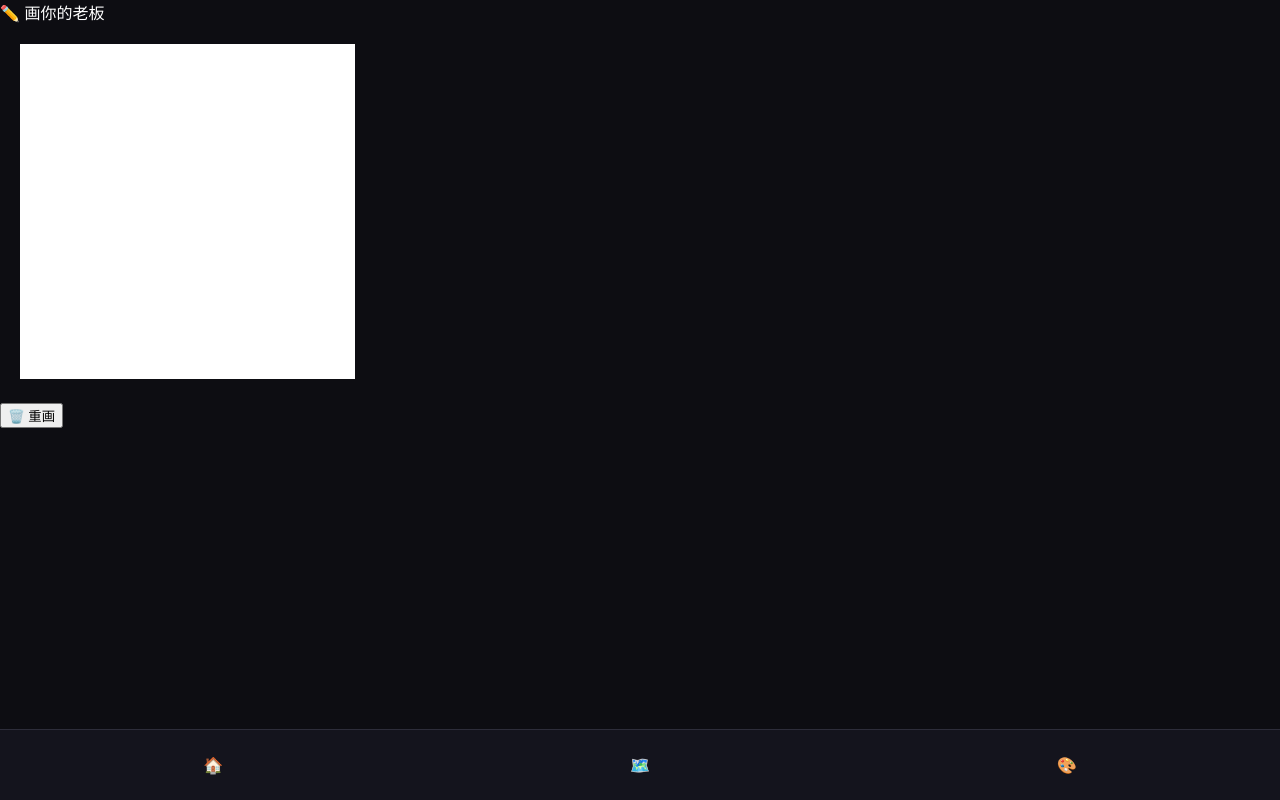
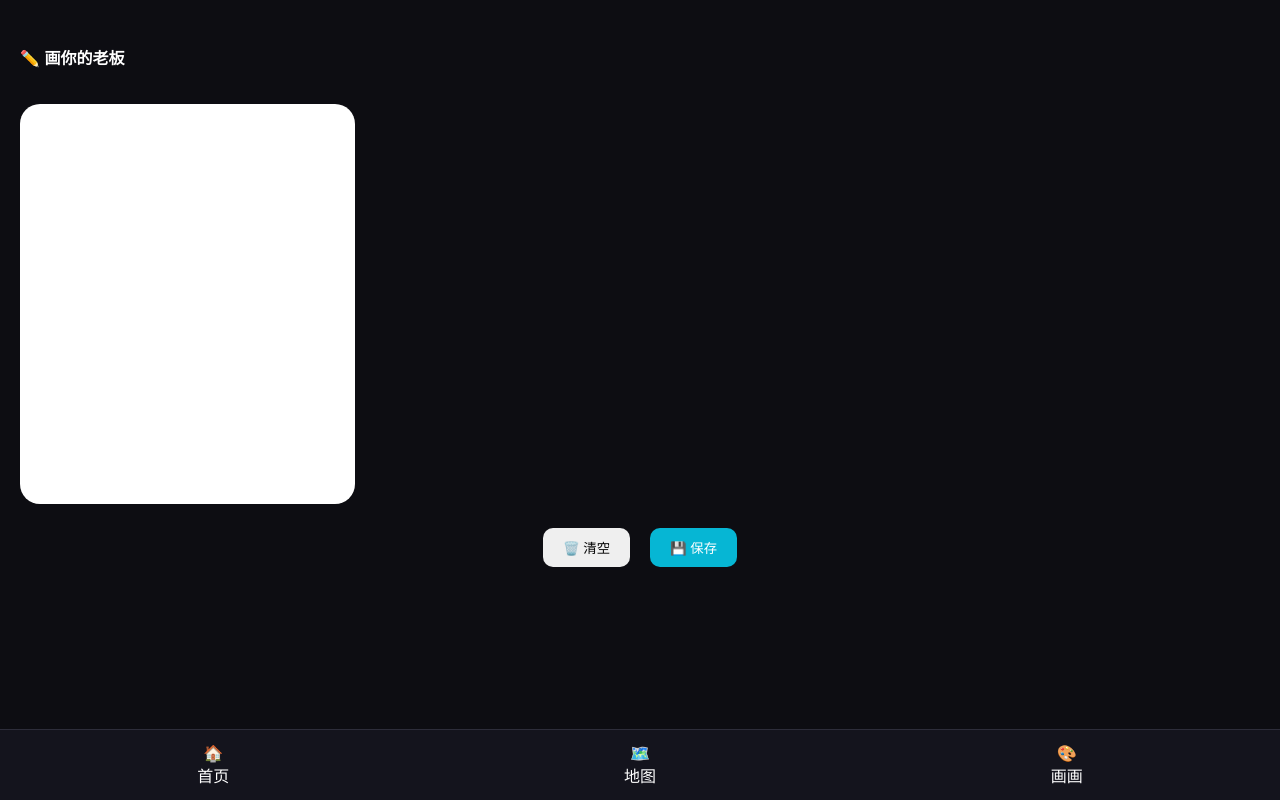
Before and after one commit to bubbbbblehu-cell/BOSS-KILL, a plain HTML site: page src/modules/draw/index.html in a window 1280 px wide. Drawn offline with Linux system fonts and the light colour scheme.

Commit message:
Update index.html

```diff
--- a/src/modules/draw/index.html
+++ b/src/modules/draw/index.html
@@ -5,26 +5,37 @@
 </head>
 <body>
     <div class="phone-frame">
-        <div class="page-header"><span class="page-title">✏️ 画你的老板</span></div>
+        <div style="padding:45px 20px 15px; font-weight:bold;">✏️ 画你的老板</div>
+        <canvas id="drawCanvas" width="335" height="400" style="background:white; margin:20px; border-radius:20px;"></canvas>
 
-        <canvas id="drawCanvas" width="335" height="335" style="background:white; margin:20px;"></canvas>
-
-        <div class="draw-toolbar">
-            <button onclick="clearCanvas()">🗑️ 重画</button>
+        <div style="display:flex; justify-content:center; gap:20px;">
+            <button onclick="clearCanvas()" style="padding:10px 20px; border-radius:10px; border:none;">🗑️ 清空</button>
+            <button onclick="save()" style="padding:10px 20px; background:var(--accent-cyan); border-radius:10px; border:none; color:white;">💾 保存</button>
         </div>
 
         <nav class="bottom-nav">
-            <div onclick="location.href='../swipe/index.html'">🏠</div>
-            <div onclick="location.href='../map/index.html'">🗺️</div>
-            <div class="active">🎨</div>
+            <div class="nav-item" onclick="goTo('../swipe/index.html')">🏠<span>首页</span></div>
+            <div class="nav-item" onclick="goTo('../map/index.html')">🗺️<span>地图</span></div>
+            <div class="nav-item active">🎨<span>画画</span></div>
         </nav>
     </div>
 
+    <script src="../../shared/common.js"></script>
     <script>
-        // 画板专用逻辑
         const canvas = document.getElementById('drawCanvas');
         const ctx = canvas.getContext('2d');
-        // ... (此处填入你原代码中的 Canvas 绘图 JS) ...
+        let painting = false;
+
+        canvas.onmousedown = () => painting = true;
+        canvas.onmouseup = () => { painting = false; ctx.beginPath(); };
+        canvas.onmousemove = (e) => {
+            if(!painting) return;
+            ctx.lineWidth = 5; ctx.lineCap = 'round';
+            const rect = canvas.getBoundingClientRect();
+            ctx.lineTo(e.clientX - rect.left, e.clientY - rect.top);
+            ctx.stroke();
+        };
+        function clearCanvas() { ctx.clearRect(0,0,335,400); }
     </script>
 </body>
 </html>
```
